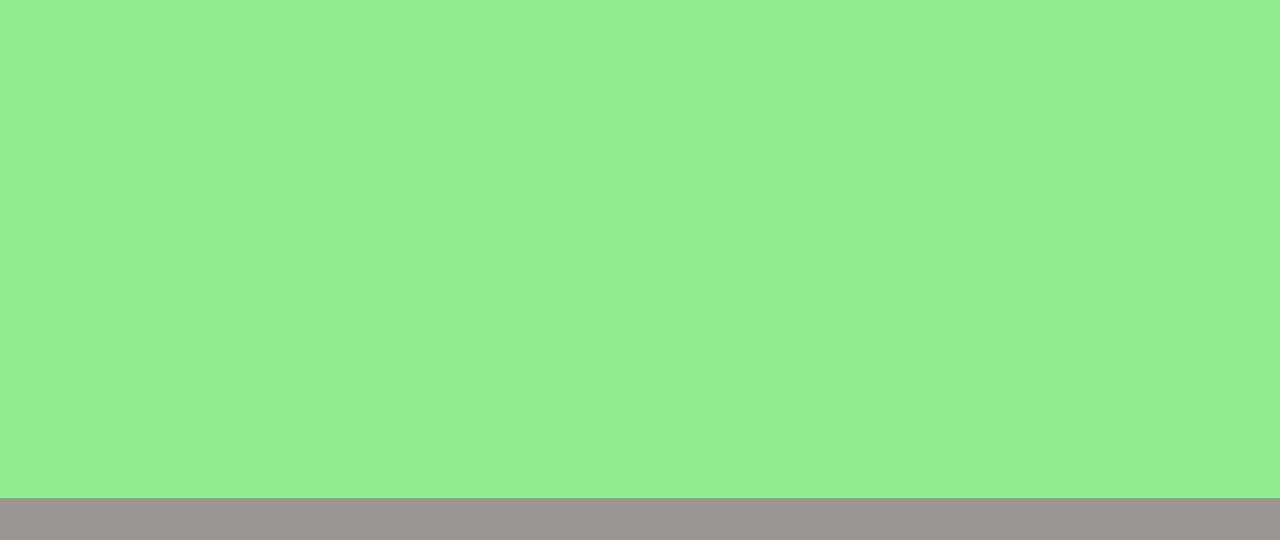
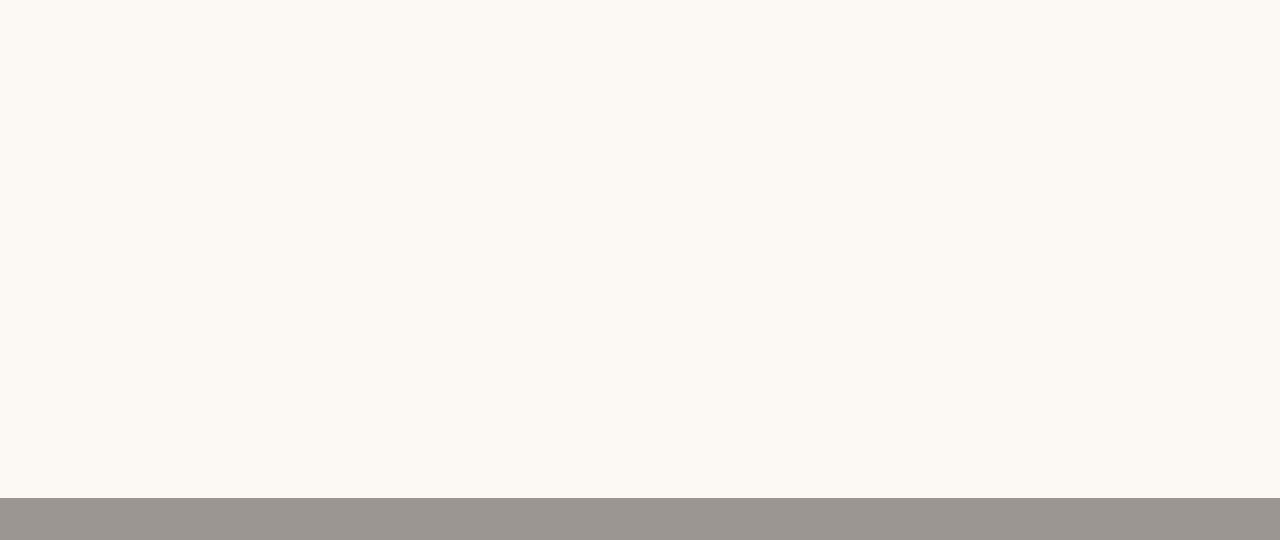
Before and after one commit to deeryouna/u_210708, a plain HTML site: page index.html in a window 1280 px wide. Shown: the part 123-663 px from the top of the page. Drawn offline with Linux system fonts and the light colour scheme.

Commit message:
배경색 복원

```diff
--- a/scss/style.scss
+++ b/scss/style.scss
@@ -193,7 +193,7 @@
 #visual {
 	width: 100%;
 	height: 500px;
-	background: lightgreen;
+	background: #fcf8f4;
 	position: relative;
 	overflow: hidden;
 
```
Also changed, not shown: css/style.css, 1 other file.
